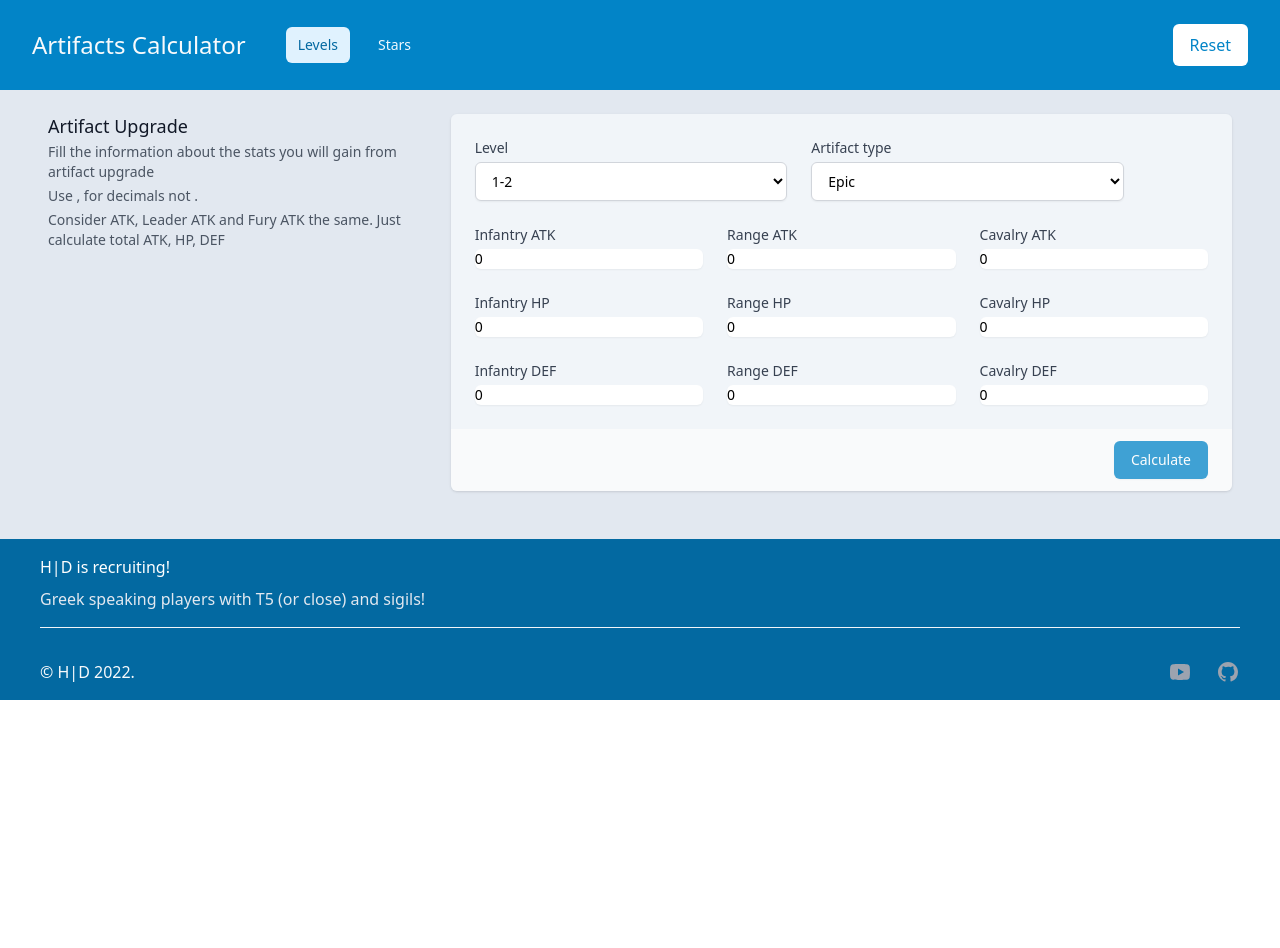
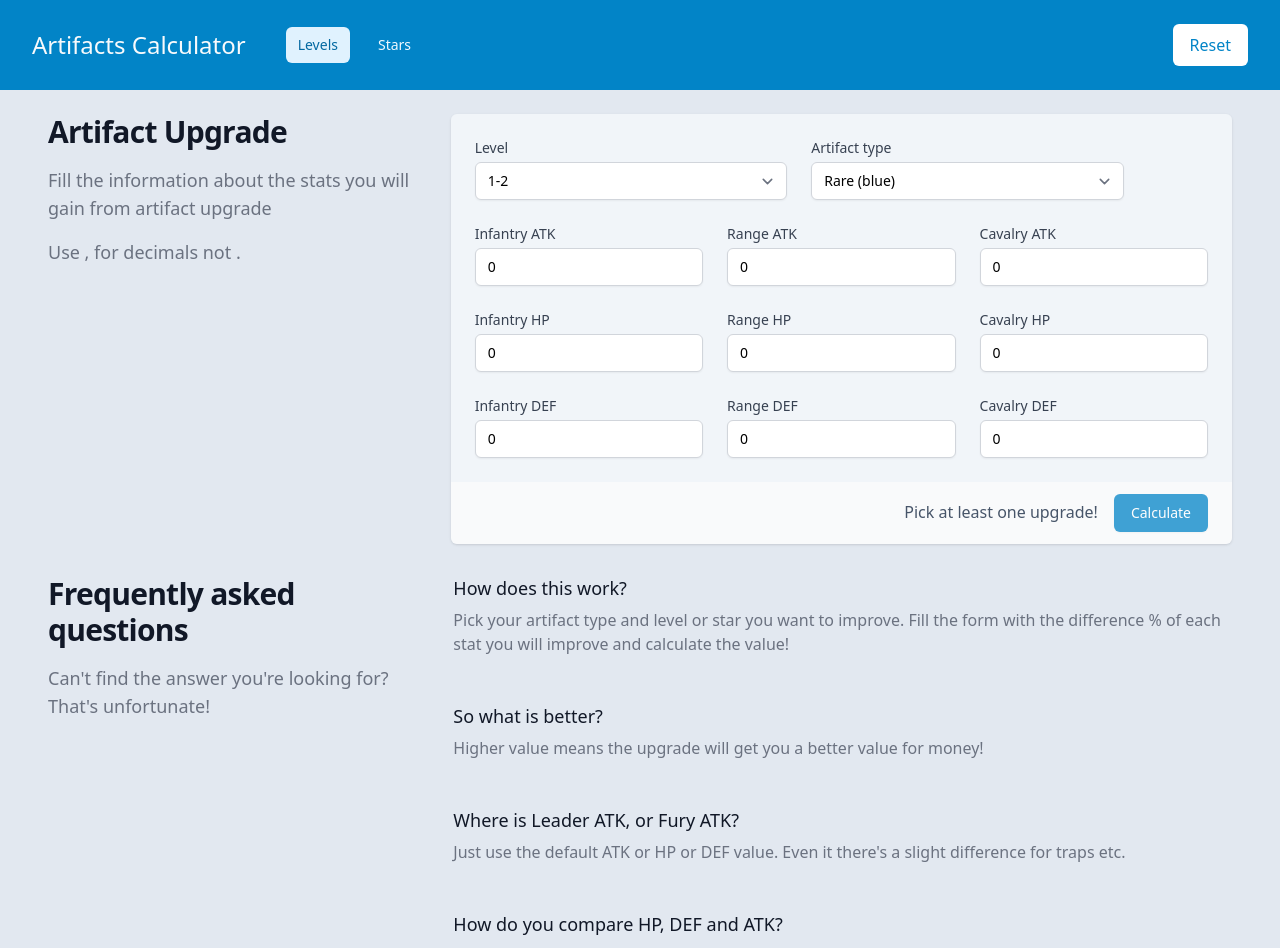
Before and after one commit to oorestisime/artifacts-calculator, a React (Vite) app: page / in a window 1280 px wide. Shown: the top 948 px of the page. Before the commit the page ends 800 px from the top, so only its background shows below. Built offline with nearby package versions, Linux system fonts and the light colour scheme.

Commit message:
Add FAQ and improve some more the styling

```diff
--- a/package.json
+++ b/package.json
@@ -7,6 +7,7 @@
     "build": "parcel build"
   },
   "devDependencies": {
+    "@tailwindcss/forms": "^0.5.3",
     "@types/react": "^18.0.20",
     "@types/react-dom": "^18.0.6",
     "parcel": "^2.7.0",
--- a/src/App.tsx
+++ b/src/App.tsx
@@ -73,19 +73,16 @@ const Filters = ({ filters, setFilters, activeTab, setResult }) => {
         <div className="md:grid md:grid-cols-3 md:gap-6">
           <div className="md:col-span-1">
             <div className="px-4 sm:px-0">
-              <h3 className="text-lg font-medium leading-6 text-gray-900">
+              <h2 className="text-3xl font-bold tracking-tight text-gray-900">
                 Artifact Upgrade
-              </h3>
-              <p className="mt-1 text-sm text-gray-600">
+              </h2>
+
+              <p className="mt-4 text-lg text-gray-500">
                 Fill the information about the stats you will gain from artifact
                 upgrade
               </p>
-              <p className="mt-1 text-sm text-gray-600">
+              <p className="mt-4 text-lg text-gray-500">
                 Use , for decimals not .
-              </p>
-              <p className="mt-1 text-sm text-gray-600">
-                Consider ATK, Leader ATK and Fury ATK the same. Just calculate
-                total ATK, HP, DEF
               </p>
             </div>
           </div>
@@ -155,9 +152,9 @@ const Filters = ({ filters, setFilters, activeTab, setResult }) => {
                       name="artifactType"
                       className="mt-1 block w-full rounded-md border border-gray-300 bg-white py-2 px-3 shadow-sm focus:border-indigo-500 focus:outline-none focus:ring-indigo-500 sm:text-sm"
                     >
-                      <option value="epic">Epic</option>
-                      <option value="rare">Rare</option>
-                      <option value="legendary">Legendary</option>
+                      <option value="rare">Rare (blue)</option>
+                      <option value="epic">Epic (purple)</option>
+                      <option value="legendary">Legendary (gold)</option>
                     </select>
                   </div>
                   <div className="col-span-4 sm:col-span-3">
@@ -377,8 +374,24 @@ const Filters = ({ filters, setFilters, activeTab, setResult }) => {
                 </div>
               </div>
               <div className="bg-gray-50 px-4 py-3 text-right sm:px-6">
+                {isButtonDisabled && (
+                  <span className="text-slate-600 mr-4">
+                    Pick at least one upgrade!
+                  </span>
+                )}
+                {!isButtonDisabled && (
+                  <button
+                    disabled={isButtonDisabled}
+                    onClick={() => {
+                      setResult(0);
+                      setFilters(resetFilters);
+                    }}
+                    className={`inline-flex justify-center rounded-md border border-transparent px-4 mx-2 text-base font-medium text-sky-600 hover:bg-sky-50`}
+                  >
+                    Reset
+                  </button>
+                )}
                 <button
-                  type="submit"
                   disabled={isButtonDisabled}
                   onClick={() =>
                     setResult(
@@ -406,15 +419,14 @@ const Results = ({ result, activeTab }) => {
       <div className="md:grid md:grid-cols-3 md:gap-6">
         <div className="md:col-span-1">
           <div className="px-4 sm:px-0">
-            <h3 className="text-lg font-medium leading-6 text-gray-900">
+            <h2 className="text-3xl font-bold tracking-tight text-gray-900">
               {`Value per ${activeTab === "levels" ? "book" : "brush"}`}
-            </h3>
-            <p className="mt-1 text-sm text-gray-600">
+            </h2>
+
+            <p className="mt-4 text-lg text-gray-500">
               Books are converted to green to calculate the upgrade value
             </p>
-            <p className="mt-1 text-sm text-gray-600">HP is / 3 of ATK</p>
-            <p className="mt-1 text-sm text-gray-600">DEF is / 5 of ATK</p>
-            <p className="mt-1 text-sm text-gray-600">
+            <p className="mt-4 text-lg text-gray-500">
               Doesn't take into account training speed or travel speed or other
               upgrades
             </p>
@@ -495,6 +507,57 @@ const Footer = () => {
   );
 };
 
+const faqs = [
+  {
+    question: "How does this work?",
+    answer:
+      "Pick your artifact type and level or star you want to improve. Fill the form with the difference % of each stat you will improve and calculate the value!",
+  },
+  {
+    question: "So what is better?",
+    answer:
+      "Higher value means the upgrade will get you a better value for money!",
+  },
+  {
+    question: "Where is Leader ATK, or Fury ATK?",
+    answer:
+      "Just use the default ATK or HP or DEF value. Even it there's a slight difference for traps etc.",
+  },
+  {
+    question: "How do you compare HP, DEF and ATK?",
+    answer: "HP is / 3 of ATK. DEF is / 5 of ATK",
+  },
+];
+
+const Instructions = () => {
+  return (
+    <div className="mx-auto py-8">
+      <div className="lg:grid lg:grid-cols-3 lg:gap-8">
+        <div>
+          <h2 className="text-3xl font-bold tracking-tight text-gray-900">
+            Frequently asked questions
+          </h2>
+          <p className="mt-4 text-lg text-gray-500">
+            {`Can't find the answer you're looking for? That's unfortunate!`}
+          </p>
+        </div>
+        <div className="mt-12 lg:col-span-2 lg:mt-0">
+          <dl className="space-y-12">
+            {faqs.map((faq) => (
+              <div key={faq.question}>
+                <dt className="text-lg font-medium leading-6 text-gray-900">
+                  {faq.question}
+                </dt>
+                <dd className="mt-2 text-base text-gray-500">{faq.answer}</dd>
+              </div>
+            ))}
+          </dl>
+        </div>
+      </div>
+    </div>
+  );
+};
+
 export function App() {
   const [activeTab, setActiveTab] = React.useState("levels");
   const [filters, setFilters] = React.useState(resetFilters);
@@ -516,6 +579,7 @@ export function App() {
           setResult={setResult}
         />
         {result > 0 && <Results activeTab={activeTab} result={result} />}
+        <Instructions />
       </div>
       <Footer />
     </>
--- a/src/calculator.ts
+++ b/src/calculator.ts
@@ -13,7 +13,7 @@ const artifactsLevels = [
 ];
 
 const artifactsStars = {
-  rate: [25, 50, 100, 150, 250, 750],
+  rare: [25, 50, 100, 150, 250, 750],
   epic: [35, 70, 140, 210, 350, 1050],
   legendary: [50, 100, 200, 300, 500, 1500],
 };
@@ -52,6 +52,7 @@ export const resetFilters = {
 };
 
 export const artifactStarUpgrade = (artifactType, artifactLevel, upgrades) => {
+  console.log(artifactType, artifactLevel);
   const stars = artifactsStars[artifactType][artifactLevel - 1];
   const value = totalUpgradeValue(upgrades);
   return value / stars;
--- a/tailwind.config.js
+++ b/tailwind.config.js
@@ -4,5 +4,5 @@ module.exports = {
   theme: {
     extend: {},
   },
-  plugins: [],
+  plugins: [require("@tailwindcss/forms")],
 };
```
Also changed, not shown: 1 other file (tests, documents, lock files or other folders).
